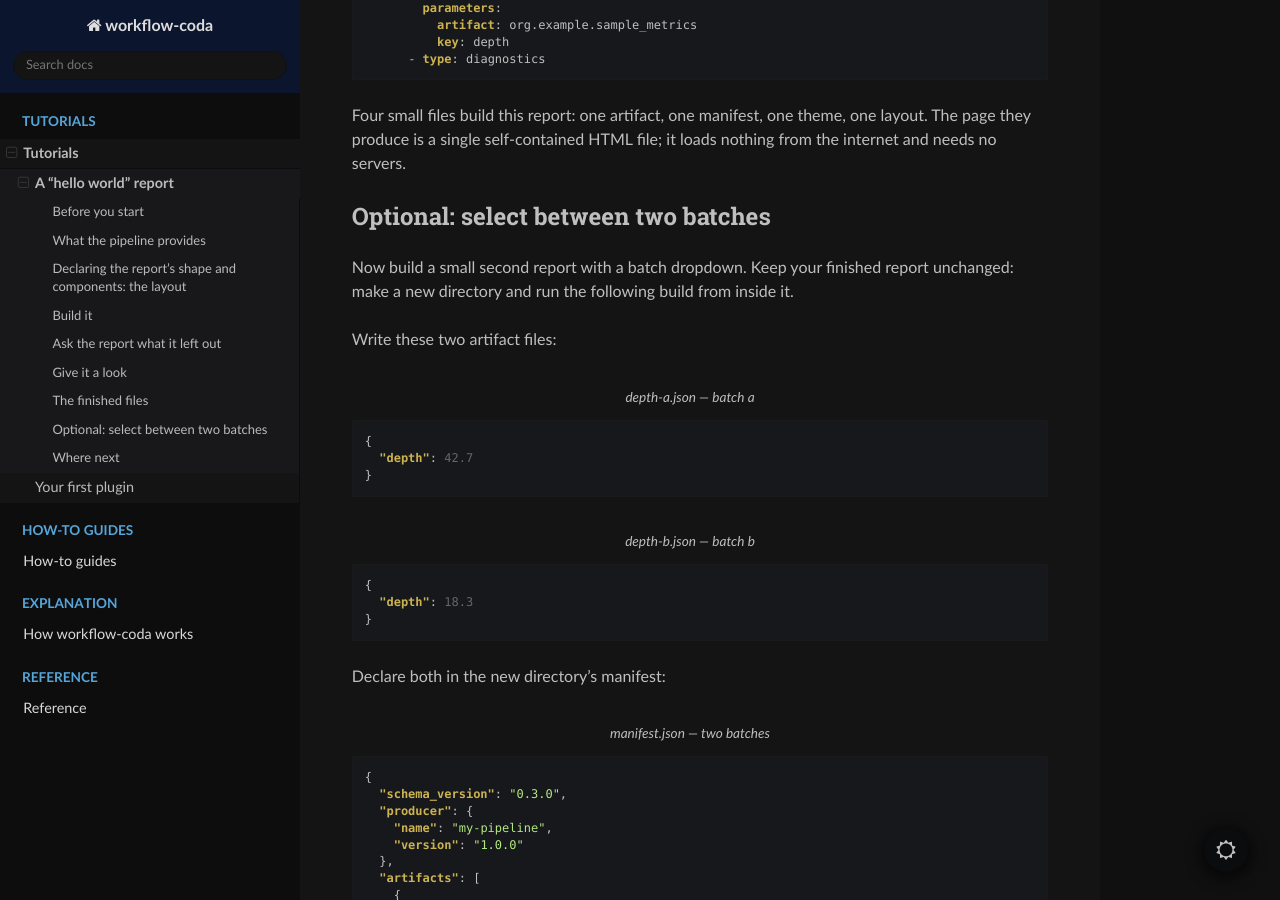
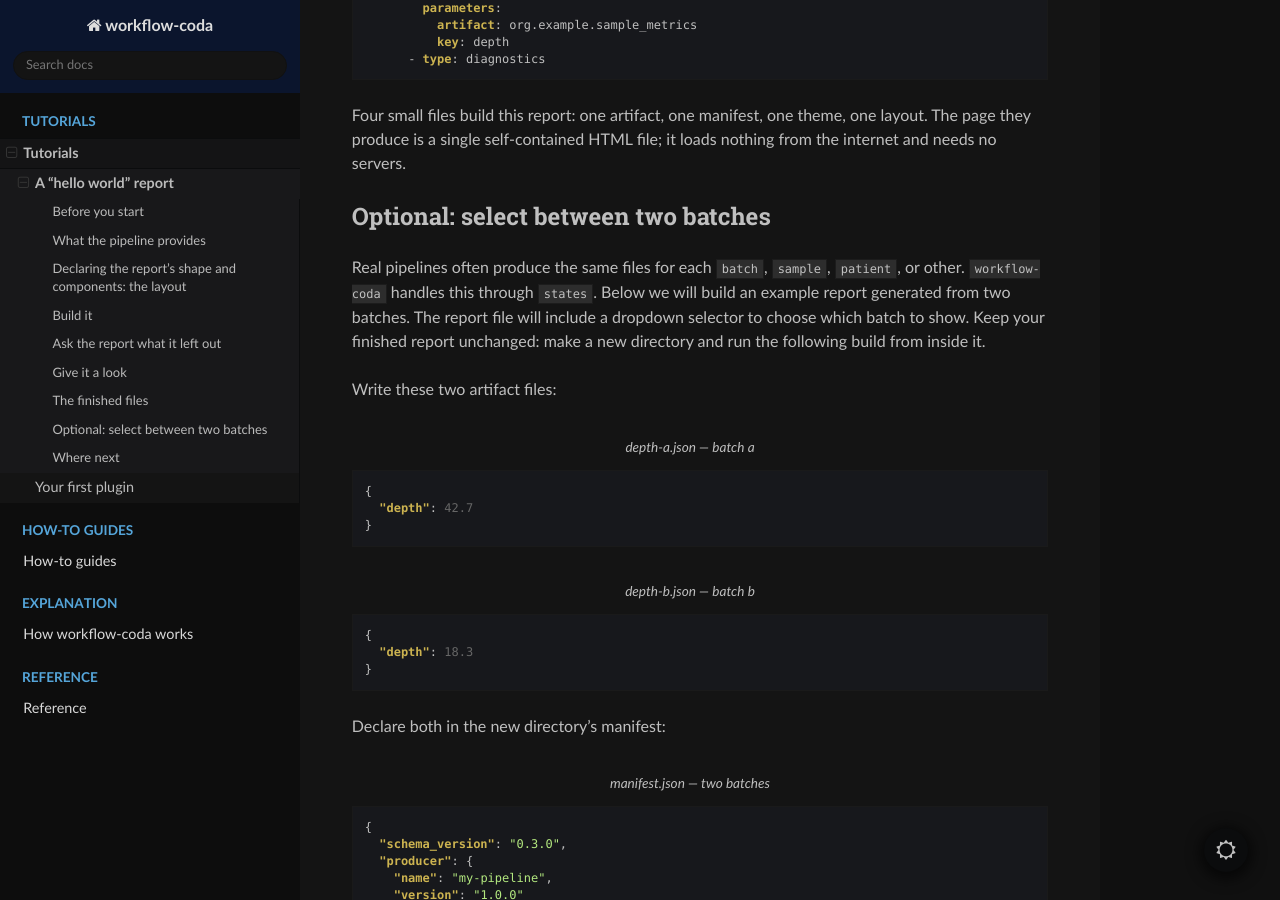
Before and after one commit to Rounge-lab/workflow-coda, a Sphinx documentation site: the page built from docs/source/user/tutorials/hello-report.rst, in a window 1280 px wide and 900 px high, scrolled down 4475 px. Built offline with Sphinx 7.4.7 and the Read the Docs theme 3.1.0, drawn with Linux system fonts in a browser that asks for light colours; some of the changed text lies outside the part shown.

Commit message:
Improved states tutorial and related documentation

```diff
--- a/docs/source/user/how-to/producing-manifests.rst
+++ b/docs/source/user/how-to/producing-manifests.rst
@@ -119,6 +119,8 @@ The spec is a hand-authored file and gets checked by ``workflow-coda`` when the
 command is executed: duplicate keys are rejected naming the key and its line,
 unknown keys are rejected, and a spec declaring no artifacts is considered an
 authoring mistake.
+
+.. _families-for-each:
 
 Families of artifacts: ``for_each``
 -----------------------------------
--- a/docs/source/user/tutorials/hello-report.rst
+++ b/docs/source/user/tutorials/hello-report.rst
@@ -194,7 +194,10 @@ HTML file; it loads nothing from the internet and needs no servers.
 Optional: select between two batches
 ------------------------------------
 
-Now build a small second report with a batch dropdown. Keep your finished
+Real pipelines often produce the same files for each ``batch``, ``sample``,
+``patient``, or other. ``workflow-coda`` handles this through ``states``. Below
+we will build an example report generated from two batches. The report file will
+include a dropdown selector to choose which batch to show. Keep your finished
 report unchanged: make a new directory and run the following build from
 inside it.
 
@@ -238,9 +241,13 @@ Both batches are already embedded in the HTML: selection fetches nothing.
 Without JavaScript, and when printing, both batches appear stacked.
 More states mean more embedded content, even when only one is visible.
 
-You have built a selectable two-batch report. For adapting states to your
-own reports, continue with :doc:`../how-to/report-authoring`; the exact
-keys are documented in :doc:`../reference/framework/schemas`.
+When making reports for real pipelines, families of artifacts may be discovered
+through different mechanisms. The ``workflow-coda verify`` command can be used
+to dynamically generate the ``manifest.json`` based on the actual pipeline
+output. Take a look at the :ref:`Producing manifests how-to guide <families-for-each>`.
+For more details on how to build and customize your own reports, continue with
+:doc:`../how-to/report-authoring`; the exact keys available are documented in
+:doc:`../reference/framework/schemas`.
 
 Where next
 ----------
```
Also changed, not shown: 1 other file.
